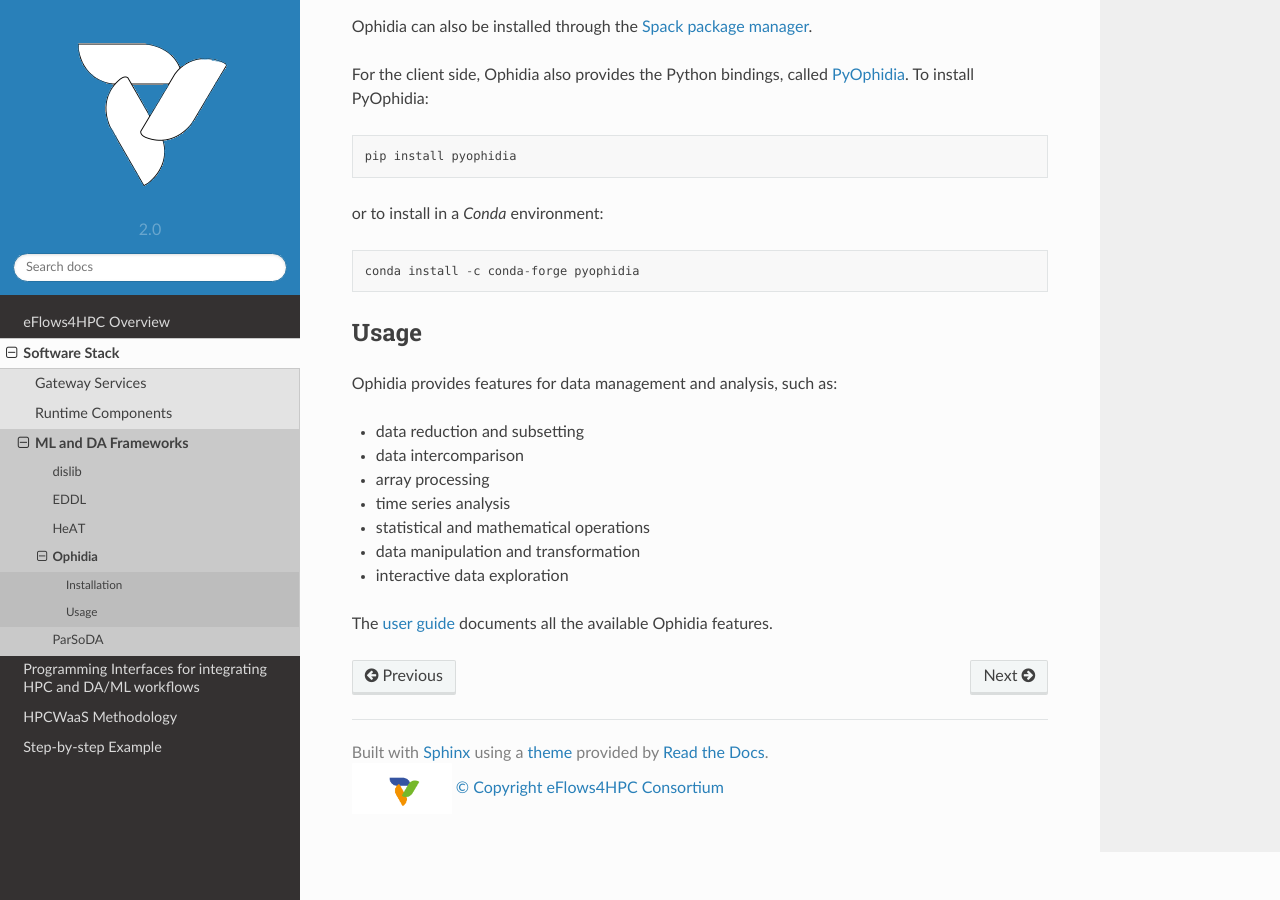
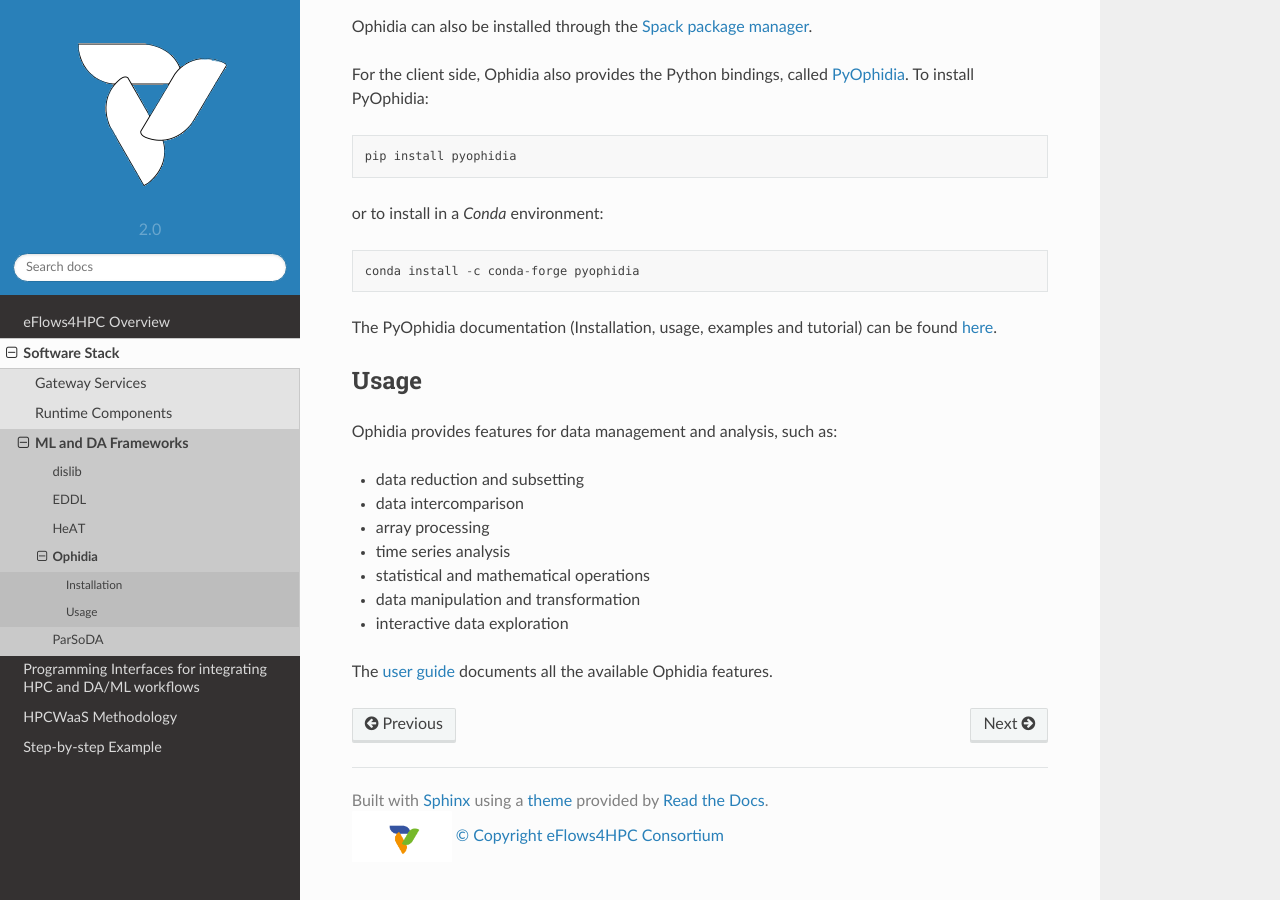
Before and after one commit to eflows4hpc/documentation, a Sphinx documentation site: the page built from doc/source/Sections/01_Software_Stack/03_DA_ML_Frameworks/ophidia.rst, in a window 1280 px wide and 900 px high, scrolled down 609 px. Built offline with Sphinx 7.4.7 and the Read the Docs theme 2.0.0, drawn with Linux system fonts in a browser that asks for light colours; formulas are drawn with MathJax 3.

Commit message:
Update ophidia.rst

```diff
--- a/doc/source/Sections/01_Software_Stack/03_DA_ML_Frameworks/ophidia.rst
+++ b/doc/source/Sections/01_Software_Stack/03_DA_ML_Frameworks/ophidia.rst
@@ -26,6 +26,8 @@
 
     conda install -c conda-forge pyophidia
 
+The PyOphidia documentation (Installation, usage, examples and tutorial) can be found `here <https://pyophidia.readthedocs.io/en/latest/>`_.
+
 Usage
 -----
 
```
